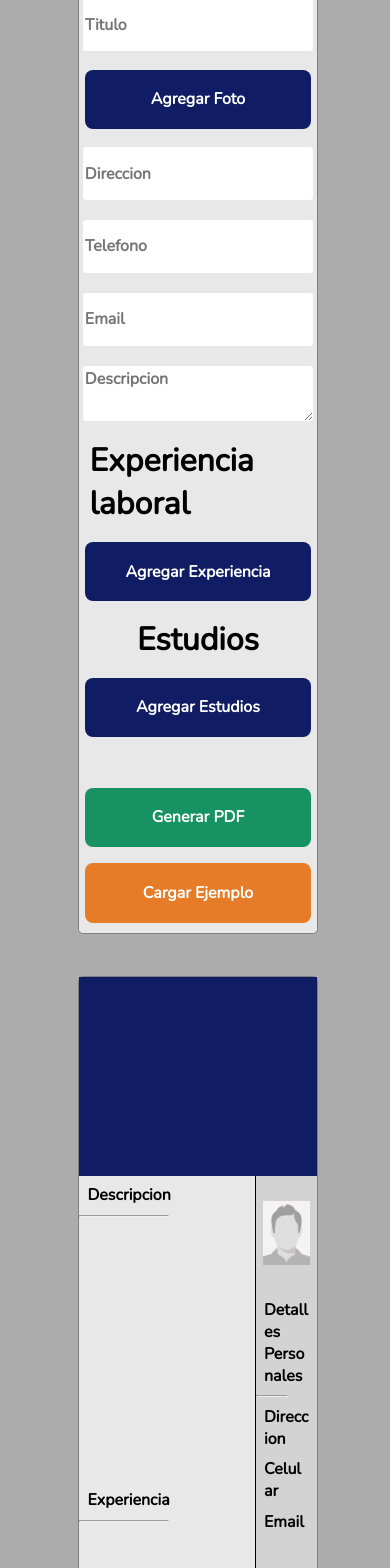
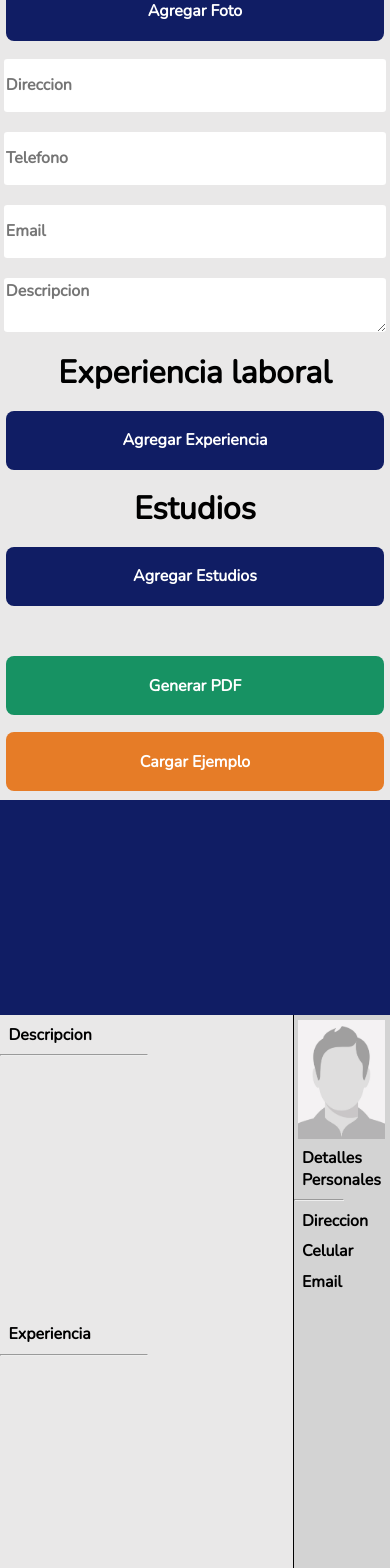
Before and after one commit to SebasDrewes/cv-maker, a React (Create React App) app: page / in a window 390 px wide. Shown: the part 432-2000 px from the top of the page. Built offline with nearby package versions, Linux system fonts and the light colour scheme.

Commit message:
mejorado responsive

```diff
--- a/package.json
+++ b/package.json
@@ -9,6 +9,7 @@
     "react": "^17.0.2",
     "react-dom": "^17.0.2",
     "react-scripts": "4.0.3",
+    "react-to-print": "^2.13.0",
     "uniqid": "^5.3.0",
     "web-vitals": "^1.1.2"
   },
--- a/src/App.css
+++ b/src/App.css
@@ -21,7 +21,6 @@ body {
   width: 60vw;
   margin-top: 5vh;
   margin-left: 20vw;
-  border: 1px solid grey;
   border-radius: 0.3em;
   background-color: rgb(233, 232, 232);
   padding: 0.5vw;
@@ -103,7 +102,6 @@ button {
   margin-bottom: 5vh;
   margin-left: 20vw;
   height: 130vh;
-  border: 1px solid grey;
   border-radius: 0.3em;
   background-color: rgb(233, 232, 232);
 }
@@ -114,3 +112,38 @@ button {
 .ejemplo {
   background-color: rgb(230, 124, 39);
 }
+@media (max-width: 1150px) {
+  body {
+    background-color: rgb(233, 232, 232);
+  }
+  #title {
+    width: 100%;
+  }
+  .container {
+  width: 100%;
+  margin: 0;
+  padding: 0;
+  border: none;
+  border-radius: 0%;
+  }
+  input {
+    width: 97vw;
+  }
+  button {
+    width: 97vw;
+  }
+  textarea {
+    max-width: 97vw;
+    min-width: 97vw;
+  }
+  .confirmedInput {
+    width: 97vw;
+  }
+  #previewMainContainer {
+    width: 100%;
+    margin: 0;
+    padding: 0;
+    border: none;
+    border-radius: 0%;
+  }
+}
--- a/src/App.js
+++ b/src/App.js
@@ -271,7 +271,8 @@ class App extends React.Component {
     return works || null;
   }
 
-  loadExample() {
+  loadExample(e) {
+    e.preventDefault();
     this.setState({
       generalInfo: {
         firstName: 'Sebastián',
--- a/src/components/Preview.css
+++ b/src/components/Preview.css
@@ -1,6 +1,6 @@
 #avatar{
-    width: 12vw;
-    margin: 3vh;
+    width: 90%;
+    margin-top: 5%;
 }
 #previewContainer{
     display: grid;
@@ -30,12 +30,12 @@
 }
 #previewName{
     font-size: 2em;
-    margin: 2.5vh;
+    margin: 2vh;
     font-weight: bold;
 }
 #previewTitle {
     font-size: 1.5em;
-    margin: 2.5vh;
+    margin: 2vh;
 }
 .previewSubtitle {
     font-size: 1em;
@@ -74,3 +74,9 @@ hr{
     font-size: 1em;
     margin: 1vh;
 }
+@media (max-width: 1150px) {
+    #previewContainer{
+        width: 100%;
+        grid-template-columns: 25% 25% 25% 25%;
+    }
+}
```
Also changed, not shown: 1 other file (tests, documents, lock files or other folders).
